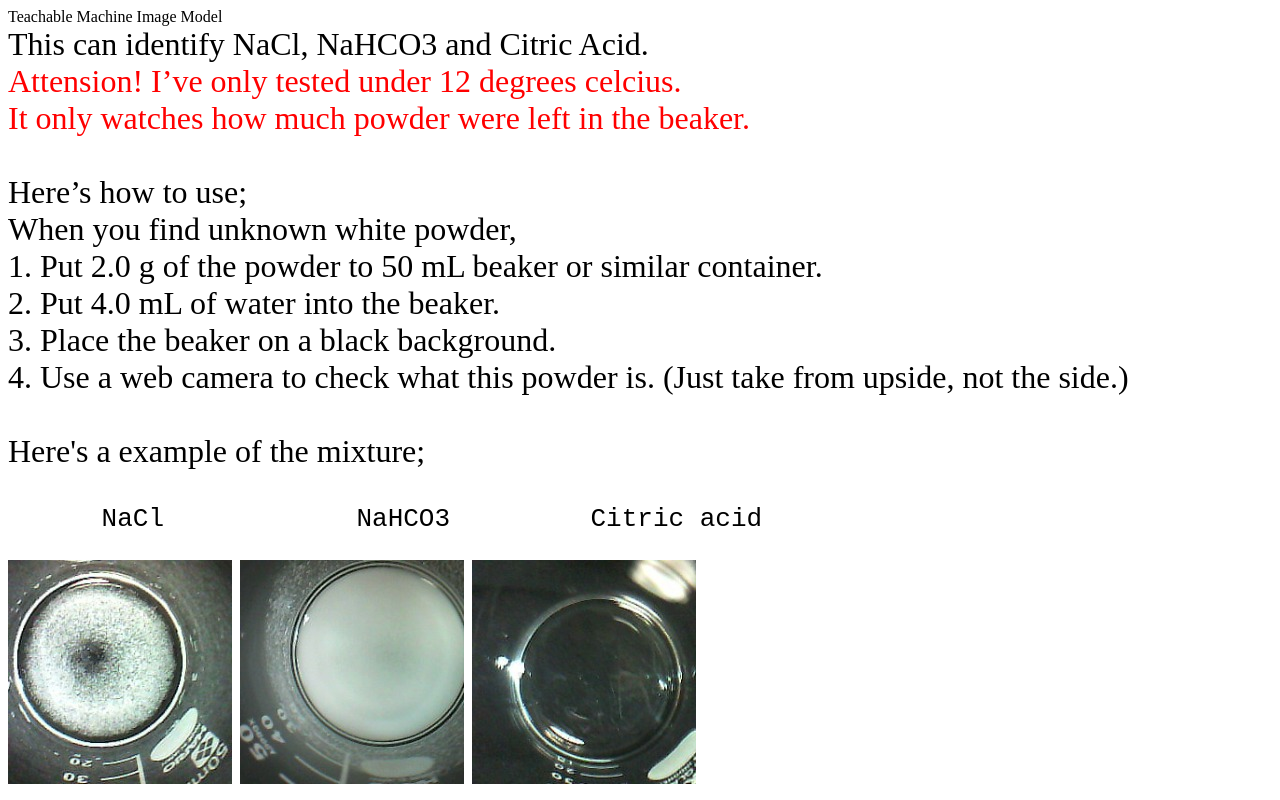
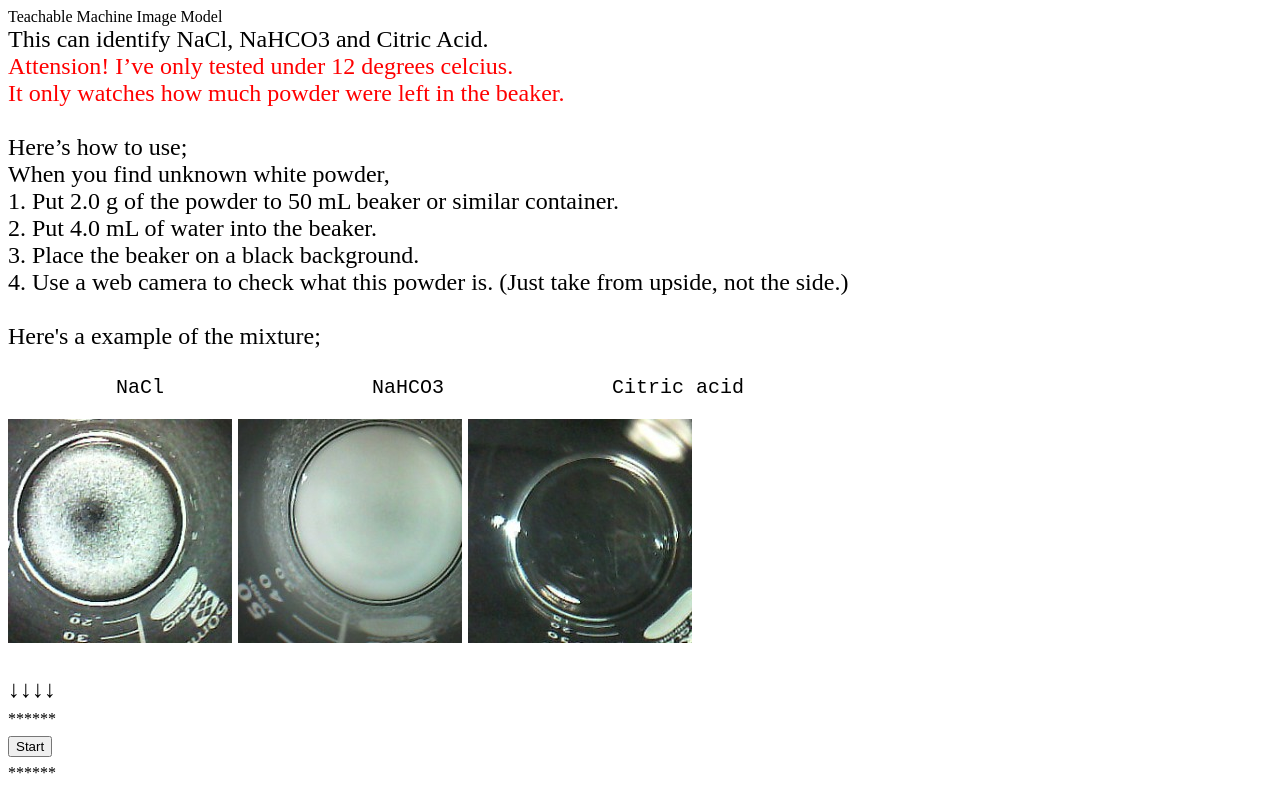
Before and after one commit to HiroYokoyama/Substance-Identification_Ver.1, a plain HTML site: page index.html in a window 1280 px wide. Shown: the top 800 px of the page. Drawn offline with Linux system fonts and the light colour scheme.

Commit message:
Add files via upload

```diff
--- a/index.html
+++ b/index.html
@@ -8,12 +8,12 @@
 </head>
 <body>
 <div>Teachable Machine Image Model</div>
-<font size="6" color="#000000">
+<font size="5" color="#000000">
 <div>This can identify NaCl, NaHCO3 and Citric Acid.<br>
-<font size="6" color="#ff0000">
+<font size="5" color="#ff0000">
 Attension! I’ve only tested under 12 degrees celcius.<br>
 It only watches how much powder were left in the beaker.<br>
-<font size="6" color="#000000">
+<font size="5" color="#000000">
 <br>
 Here’s how to use;<br>
 When you find unknown white powder,<br>
@@ -23,7 +23,7 @@ When you find unknown white powder,<br>
 4. Use a web camera to check what this powder is. (Just take from upside, not the side.)<br>
 <br>
   Here's a example of the mixture;<br>
-    <pre>      NaCl　         　NaHCO3　　   　 Citric acid</pre>
+    <pre>         NaCl 　             　NaHCO3　　       　  Citric acid</pre>
 <img src="./img/NaCl.png"> <img src="./img/NaHCO3.png"> <img src="./img/CitricAcid.png"> <br>
 </div>
     <br>
```
